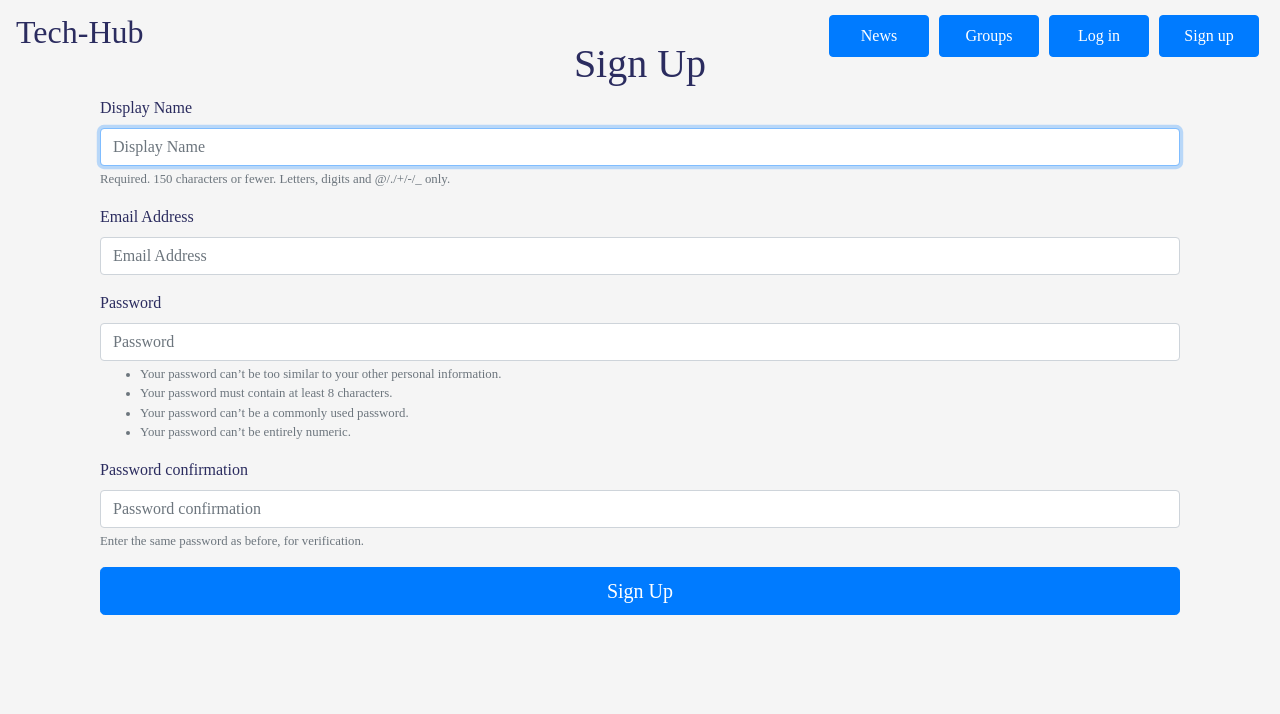
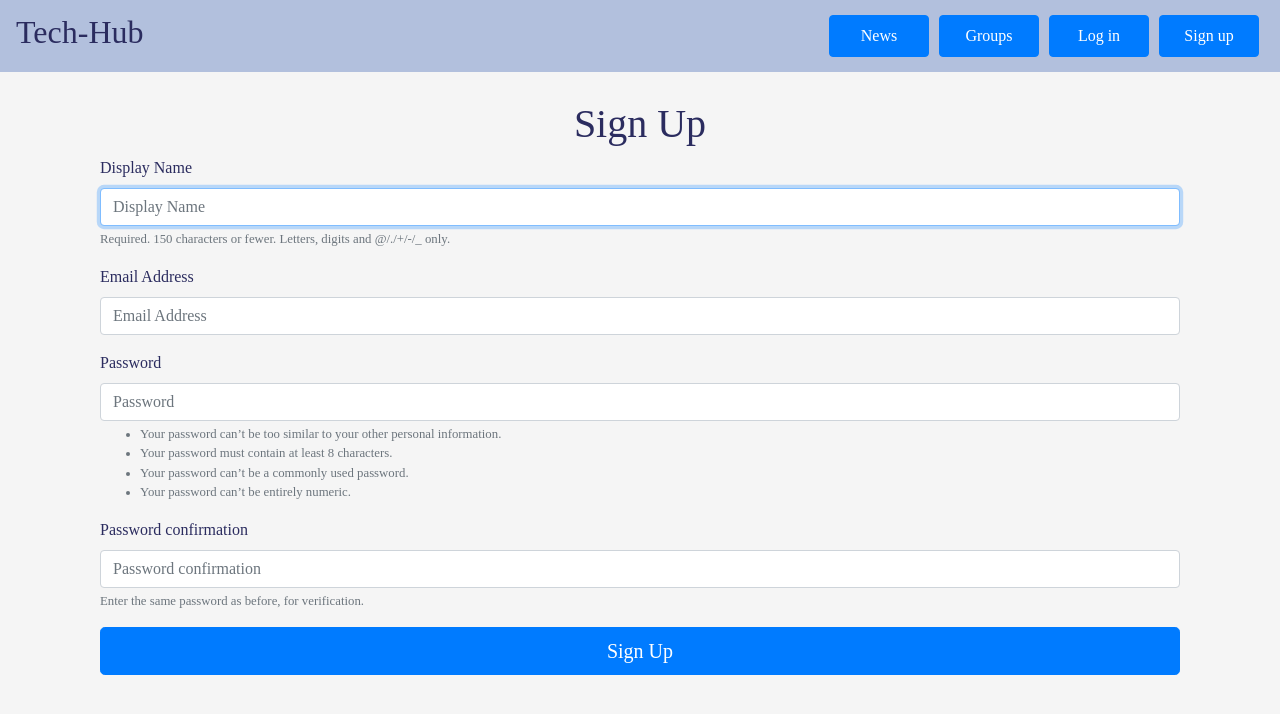
Before and after one commit to dawidbudzynski/social_media_site_django, a Django app: page /accounts/signup/ in a window 1280 px wide. Shown: the top 714 px of the page. Run offline with Django 3.2, Linux system fonts and the light colour scheme; some libraries are stand-ins or nearby versions.

Commit message:
css updated

```diff
--- a/simplesocial/static/simplesocial/css/master.css
+++ b/simplesocial/static/simplesocial/css/master.css
@@ -1,7 +1,14 @@
 body {
-    margin-top: 40px;
     font-family: 'Righteous', serif;
     background-color: whitesmoke;
+}
+
+.mycontent {
+    margin-top: 100px;
+}
+
+.navbar {
+    background-color: rgb(178, 192, 221);
 }
 
 .table {
@@ -71,3 +78,9 @@ img {
 #delete_post_content {
     width: 100%;
 }
+
+#group-image {
+    height: 150px;
+    width: 150px;
+    margin: auto;
+}
```
